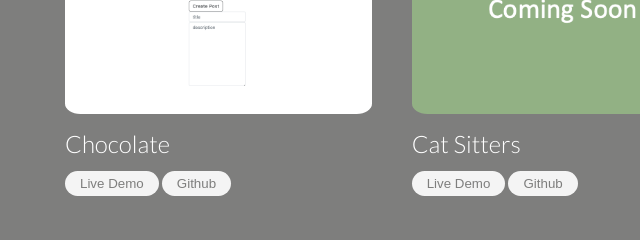
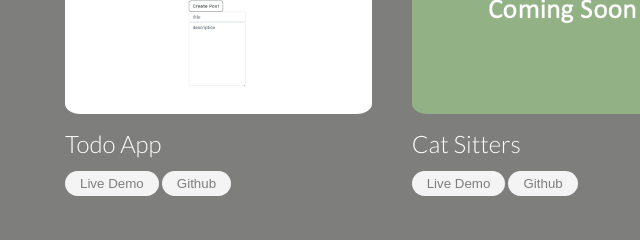
Before and after one commit to xinyirachel/Rachel-s-Portfolio, a plain HTML site: page src/index.html in a window 1280 px wide. Shown: the part 1680-1920 px from the top of the page, 75-715 px from the left. Drawn offline with Linux system fonts and the light colour scheme; a script that the page names is missing.

Commit message:
project details

```diff
--- a/src/index.html
+++ b/src/index.html
@@ -177,7 +177,7 @@
                     <img class="project-img" src="img/project-chocolate.png" alt=""/>
                 </div>
                 <div>
-                    <h2 class="text-left">Chocolate</h2>
+                    <h2 class="text-left">Todo App</h2>
                     <a href="https://chocolatemoments.herokuapp.com/"><button class="btn-small">Live Demo</button></a>
                     <a href="https://github.com/xinyirachel/chocolate-moments"><button class="btn-small">Github</button></a>
                 </div>
```
